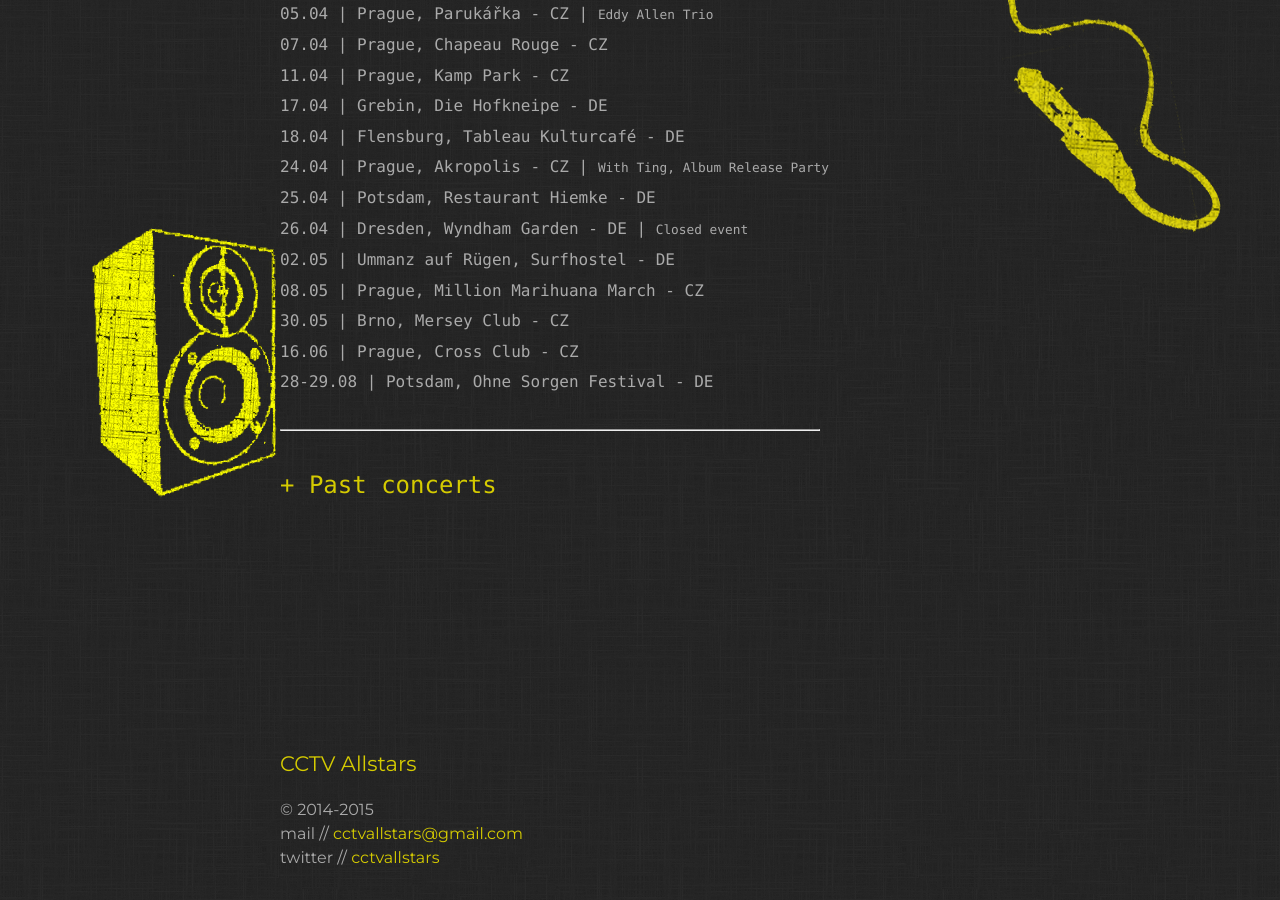
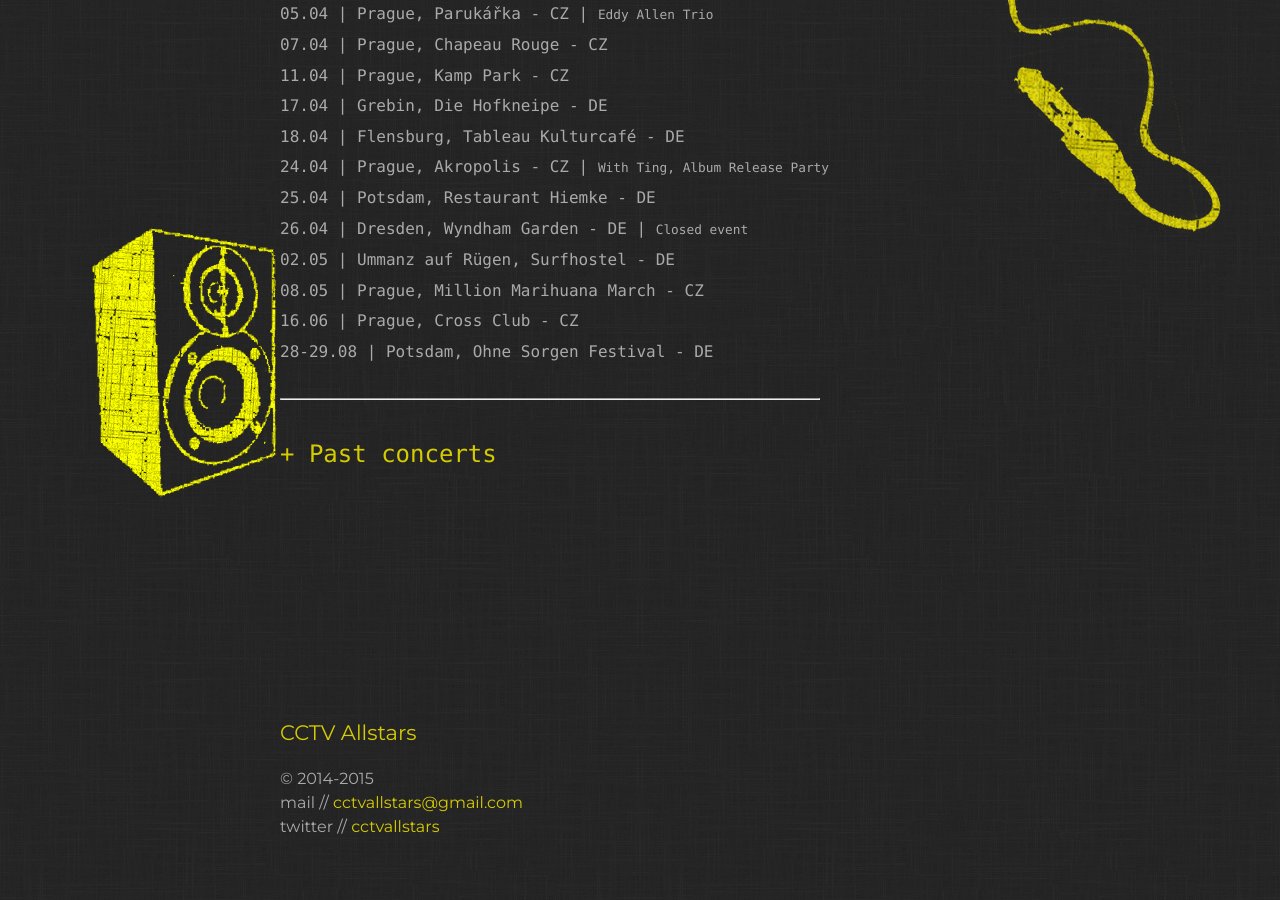
Before and after one commit to cctvallstars/cctvallstars.github.io, a Jekyll site: the page built from shows.html, in a window 1280 px wide and 900 px high, scrolled down 584 px. Built offline with Jekyll 4.4.1, drawn with Linux system fonts in a browser that asks for light colours; nearby versions of some CDN libraries; after the commit the page ends 1453 px from its top, so only the background shows below that.

Commit message:
concert updates

```diff
--- a/_data/concerts.yml
+++ b/_data/concerts.yml
@@ -92,9 +92,6 @@
 - concert: 08.05 | Prague, Million Marihuana March - CZ
   year: 2015
 
-- concert: 30.05 | Brno, Mersey Club - CZ
-  year: 2015
-
 - concert: 16.06 | Prague, Cross Club - CZ
   year: 2015
 
```
